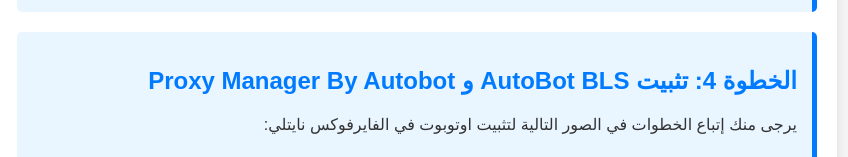
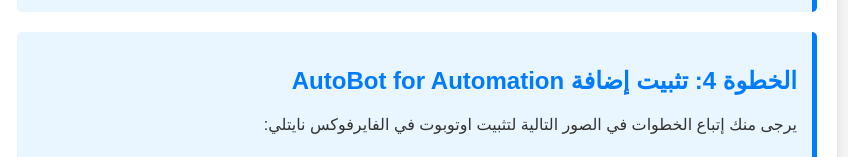
Before and after one commit to geckoy/installingAutobot, a plain HTML site: page index.html in a window 1280 px wide. Shown: the part 6440-6597 px from the top of the page, without its empty margins (223-1071 px from the left). Drawn offline with Linux system fonts and the light colour scheme.

Commit message:
Update index.html

```diff
--- a/index.html
+++ b/index.html
@@ -114,7 +114,7 @@
         </div>
 
         <div class="step">
-            <h2>الخطوة 4: تثبيت AutoBot BLS و Proxy Manager By Autobot</h2>
+            <h2>الخطوة 4:  تثبيت إضافة AutoBot for Automation</h2>
             <p>يرجى منك إتباع الخطوات في الصور التالية لتثبيت اوتوبوت في الفايرفوكس نايتلي:</p>
             <img src="https://github.com/geckoy/installingAutobot/blob/main/assets/step4/photo_2025-02-12_13-00-33.jpg?raw=true" alt="تكوين البرنامج">
             <img src="https://github.com/geckoy/installingAutobot/blob/main/assets/step4/photo_2025-02-12_13-01-10.jpg?raw=true" alt="تكوين البرنامج">
```
